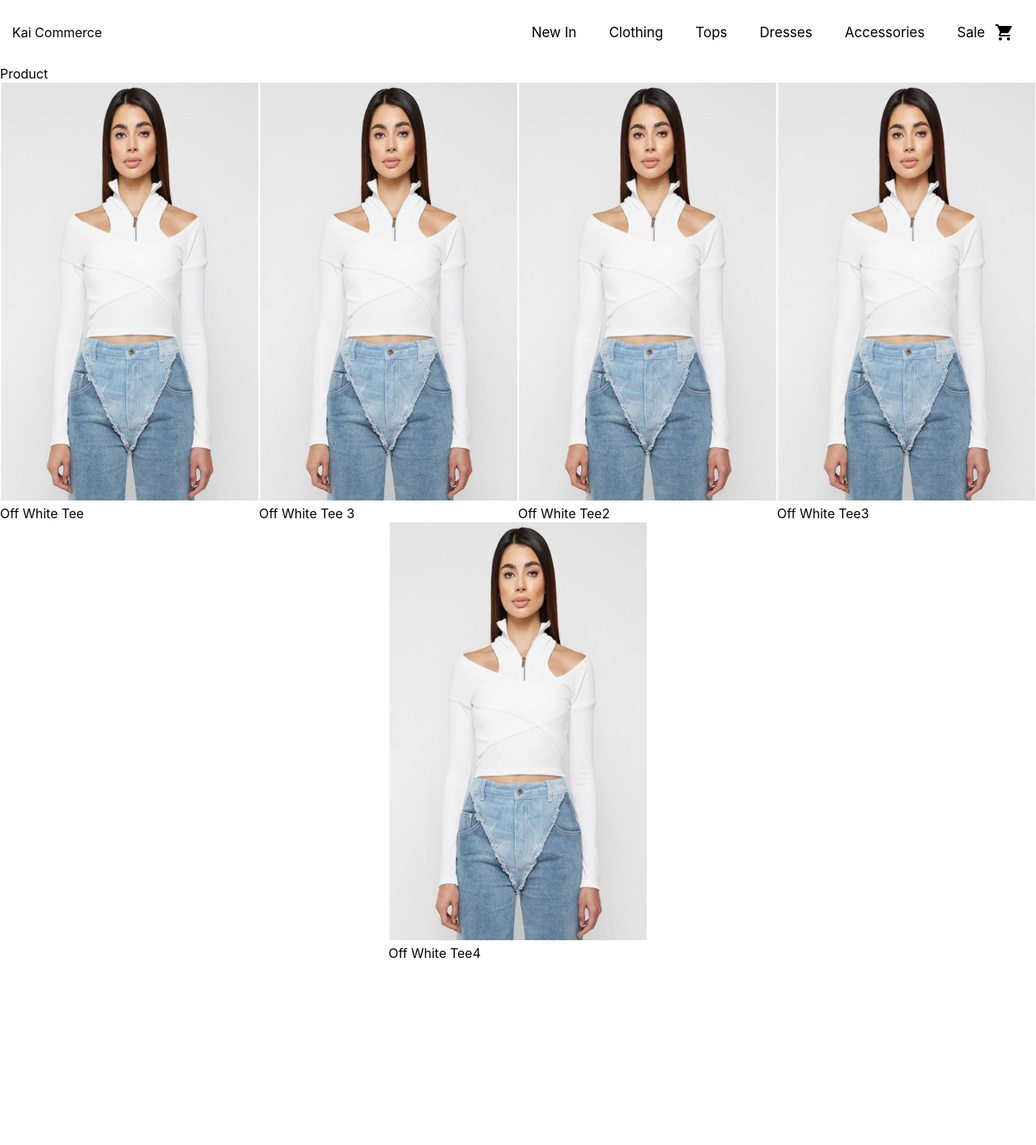
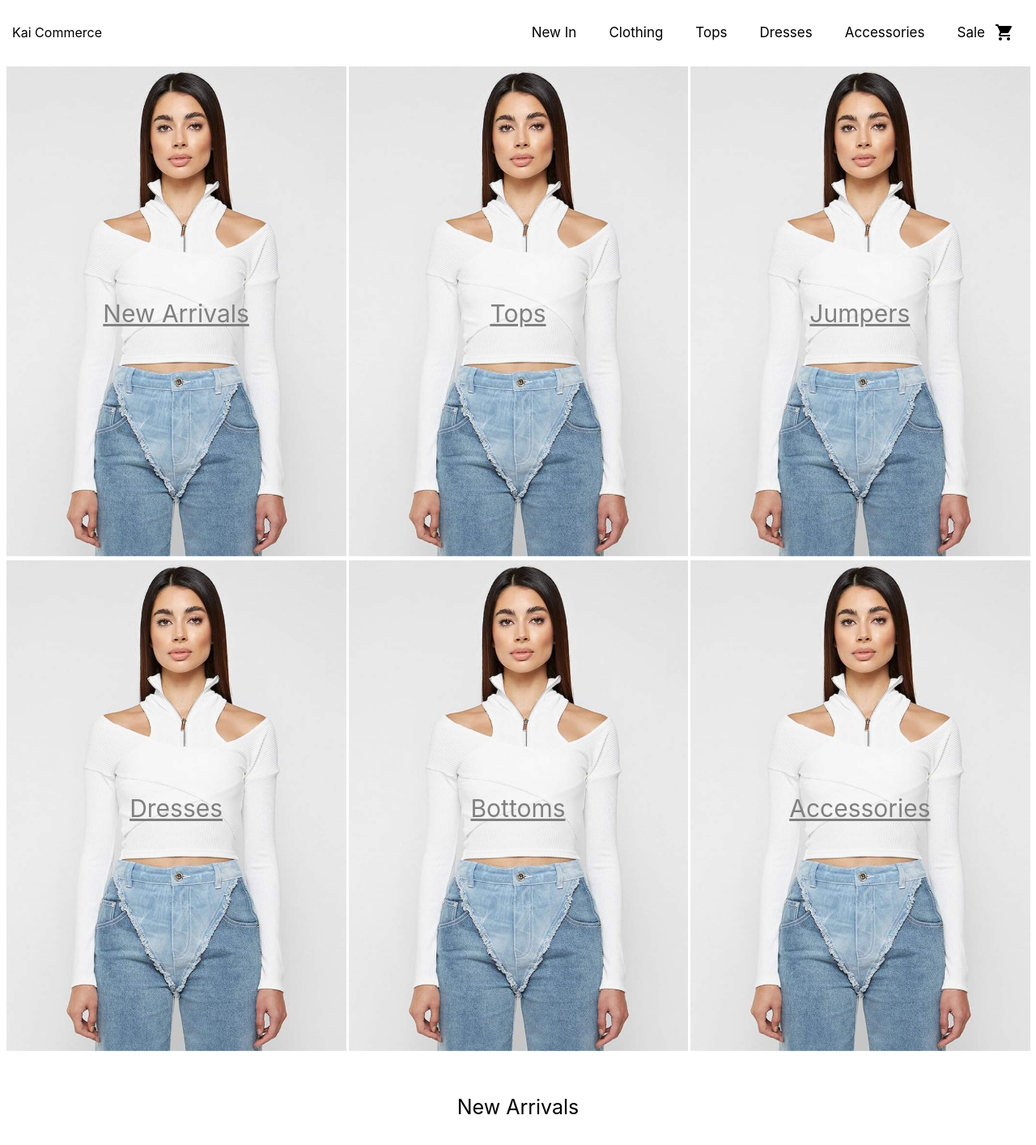
Before and after one commit to brockie000/Next.js-E-Commerce-App, a Next.js app: page / in a window 1280 px wide. Shown: the top 1414 px of the page at 81% size. Before the commit the page ends 1187 px from the top, so only its background shows below. Built offline with nearby package versions, Linux system fonts and the light colour scheme.

Commit message:
Landing Page

```diff
--- a/components/Navbar.jsx
+++ b/components/Navbar.jsx
@@ -4,6 +4,7 @@ import { Badge, IconButton } from '@material-ui/core'
 import { ShoppingCart } from '@material-ui/icons'
 import NextLink from 'next/link';
 import { connect } from 'react-redux';
+import { makeStyles } from '@material-ui/core';
 //import { Link } from 'react-router-dom'
 
 const Navbar = ({totalItems, cart}) => {
@@ -22,35 +23,49 @@ const Navbar = ({totalItems, cart}) => {
         <header className='nav-header'>
             <div className="navbar">
 
+            <NextLink href={`/`} passHref>
             <a href='/'>Kai Commerce</a>
+            </NextLink>
 
                 <ul className='nav-menu'>
+                    <NextLink href={`/categories/new`} passHref>
                     <li className='nav-item'>
-                        <a href={`/categories/new`} className='nav-link'>New In</a>
+                        <a className='nav-link' href={`/categories/new`}>New In</a>
                     </li>
+                    </NextLink>
+                    <NextLink href={`/categories/clothing`}>
                     <li className='nav-item'>
                         <a href='/categories/clothing' className='nav-link'>Clothing</a>
                     </li>
+                    </NextLink>
+                    <NextLink href={`/categories/tops`}>
                     <li className='nav-item'>
                         <a href='/categories/tops' className='nav-link'>Tops</a>
                     </li>
+                    </NextLink>
+                    <NextLink href={`/categories/dresses`}>
                     <li className='nav-item'>
                         <a href='/categories/dresses' className='nav-link'>Dresses</a>
                     </li>
+                    </NextLink>
+                    <NextLink href={`/categories/accessories`}>
                     <li className='nav-item'>
                         <a href='/categories/accessories' className='nav-link'>Accessories</a>
                     </li>
+                    </NextLink>
+                    <NextLink href={`/categories/sale`}>
                     <li className='nav-item'>
                         <a href='/categories/sale' className='nav-link'>Sale</a>
                     </li>
+                    </NextLink>
 
-                    <a href='/Cart/cart'>
+                    <NextLink href='/Cart/cart'>
                     <IconButton aria-label='Show cart items' color='inherit'>
                         <Badge badgeContent={cartCount} color='secondary'>
                             <ShoppingCart/>
                         </Badge>
                     </IconButton>
-                    </a>
+                    </NextLink>
 
 
                 </ul>
@@ -66,4 +81,5 @@ const mapStateToProps = state => {
     }
 }
 
+
 export default connect(mapStateToProps)(Navbar);
--- a/components/Product.jsx
+++ b/components/Product.jsx
@@ -1,6 +1,7 @@
 import { IconButton } from '@material-ui/core'
 import { AddShoppingCart } from '@material-ui/icons'
 import React from 'react'
+import NextLink from 'next/link';
 import { connect } from 'react-redux';
 import { addToCart } from '../redux/Shopping/shopping-actions';
 
@@ -8,11 +9,13 @@ const Product = ({product, addToCart}) => {
 
     return (
         <div>
+
             <div className='card'>
-
+                <NextLink href={`/product/${product.slug}`} passHref>
                 <a href={`/product/${product.slug}`} passHref>
                 <img className='card-image' src={product.image} />
                 </a>
+                </NextLink>
 
                 <div className='info-container'>
 
--- a/pages/categories/[category].js
+++ b/pages/categories/[category].js
@@ -10,9 +10,7 @@ import Product from '../../components/Product';
 export default function Tops() {
     const router = useRouter();
     const { category } = router.query;
-    console.log(category)
-    let items = data.products.filter(product => product.category === category)
-    //console.log(items)
+    let items = data.products.filter(product => product.category === category || product.sub.includes(category))
 
     const ColoredLine = ({color}) => (
         <hr
@@ -33,7 +31,7 @@ export default function Tops() {
             <div className='writing'>WorldWide Shipping</div>
             </div>
 
-        <div className='tops-title'>WOMENS {category}</div>
+        <div className='tops-title'>WOMENS {category.toUpperCase()}</div>
 
         <SubCategories category={category}/>
 
--- a/pages/index.js
+++ b/pages/index.js
@@ -1,3 +1,4 @@
+/* eslint-disable @next/next/no-html-link-for-pages */
 /* eslint-disable @next/next/no-img-element */
 /* eslint-disable react/jsx-key */
 /* eslint-disable jsx-a11y/alt-text */
@@ -13,21 +14,71 @@ export default function Home() {
   return (
     <main className='LandingPage'>
       <Navbar/>
-      <NextLink href="/login">
-      <div>
-        Product
+
+      <div className='landingContainer'>
+
+        <NextLink href={`/categories/tops`}>
+        <div className='landingPageBox'>
+            <a href='/'>
+              <img className='landingPageImage' src='images/top1.png'/>
+            </a>
+            <div className='landingBoxText'>New Arrivals</div>
+         </div>
+         </NextLink>
+
+         <NextLink href={`/categories/tops`}>
+        <div className='landingPageBox'>
+            <a href='/'>
+              <img className='landingPageImage' src='images/top1.png'/>
+            </a>
+            <div className='landingBoxText'>Tops</div>
+         </div>
+         </NextLink>
+
+         <NextLink href={`/categories/tops`}>
+        <div className='landingPageBox'>
+            <a href='/'>
+              <img className='landingPageImage' src='images/top1.png'/>
+            </a>
+            <div className='landingBoxText'>Jumpers</div>
+         </div>
+         </NextLink>
+
+         <NextLink href={`/categories/tops`}>
+        <div className='landingPageBox'>
+            <a href='/'>
+              <img className='landingPageImage' src='images/top1.png'/>
+            </a>
+            <div className='landingBoxText'>Dresses</div>
+         </div>
+         </NextLink>
+
+         <NextLink href={`/categories/tops`}>
+        <div className='landingPageBox'>
+            <a href='/'>
+              <img className='landingPageImage' src='images/top1.png'/>
+            </a>
+            <div className='landingBoxText'>Bottoms</div>
+         </div>
+         </NextLink>
+
+         <NextLink href={`/categories/tops`}>
+        <div className='landingPageBox'>
+            <a href='/'>
+              <img className='landingPageImage' src='images/top1.png'/>
+            </a>
+            <div className='landingBoxText'>Accessories</div>
+         </div>
+         </NextLink>
+
       </div>
-      </NextLink>
-      <div className='products-container'>
-        {data.products.map((product) => (
-            <NextLink href={`/product/${product.slug}`} passHref>
-              <div className='box' item key={product.name} xs={12} sm={6} md={4} lg={3}>
-                  <img className='card-image' src={product.image} />
-                  <div>{product.name}</div>
-              </div>
-            </NextLink>
-            ))}
+
+      <div className = 'newArrivalsContainer'>
+        <div className = 'newArrivalsText'>
+          New Arrivals
+        </div>
       </div>
+
 
 
     </main>
--- a/styles/globals.css
+++ b/styles/globals.css
@@ -55,16 +55,48 @@ li {
   color: black;
   list-style: none;
   text-decoration: none;
+  margin-left: 40px;
 
-}
-
-.nav-link{
-  margin-left: 40px;
 }
 
 /****************************Macbook Pro Full Screen**********************/
 
 @media only screen and (max-width: 1600px) {
+  /**********************Landing Page*********************/
+  .landingContainer{
+    display: inline-flex;
+    justify-content: center;
+    flex-wrap: wrap;
+  }
+
+  .landingPageBox{
+    width: 33%;
+    margin-bottom: -38px;
+  }
+
+  .landingPageImage{
+    width: 100%;
+  }
+  .landingBoxText{
+    position: relative;
+    bottom: 50%;
+    text-align: center;
+    font-size: 30px;
+    color: gray;
+    text-decoration: underline;
+    cursor: pointer;
+  }
+
+  .newArrivalsContainer{
+
+  }
+
+  .newArrivalsText{
+    margin: 50px;
+    font-size: 25px;
+    text-align: center;
+  }
+
   /**********************Product Card*********************/
   .box{
     width: 25%;
--- a/utils/data.jsx
+++ b/utils/data.jsx
@@ -16,6 +16,7 @@ const data = {
             name: 'Off White Tee',
             slug: 'top-1',
             category: 'tops',
+            sub: ['clothing'],
             image: '/images/top1.png',
             price: 25,
             description: 'T-shirt',
@@ -26,6 +27,7 @@ const data = {
             name: 'Off White Tee 3',
             slug: 'top-2',
             category: 'tops',
+            sub: ['clothing'],
             image: '/images/top1.png',
             price: 25,
             description: 'T-shirt',
@@ -36,6 +38,7 @@ const data = {
             name: 'Off White Tee2',
             slug: 'top-3',
             category: 'tops',
+            sub: ['clothing'],
             image: '/images/top1.png',
             price: 25,
             description: 'T-shirt',
@@ -46,6 +49,7 @@ const data = {
             name: 'Off White Tee3',
             slug: 'top-4',
             category: 'tops',
+            sub: ['clothing'],
             image: '/images/top1.png',
             price: 25,
             description: 'T-shirt',
@@ -56,8 +60,9 @@ const data = {
             name: 'Off White Tee4',
             slug: 'top-5',
             category: 'tops',
+            sub: [''],
             image: '/images/top1.png',
-            price: '25',
+            price: 25,
             description: 'T-shirt',
             sizes: ['s','m','l'],
                 },
```
Also changed, not shown: 1 other file (tests, documents, lock files or other folders).
